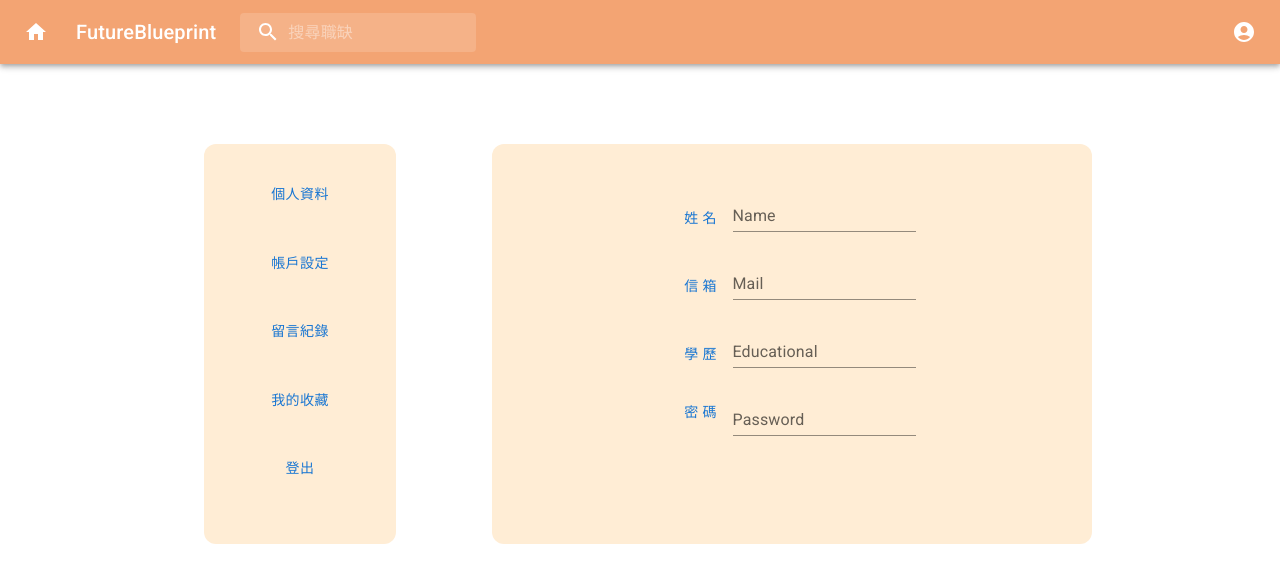
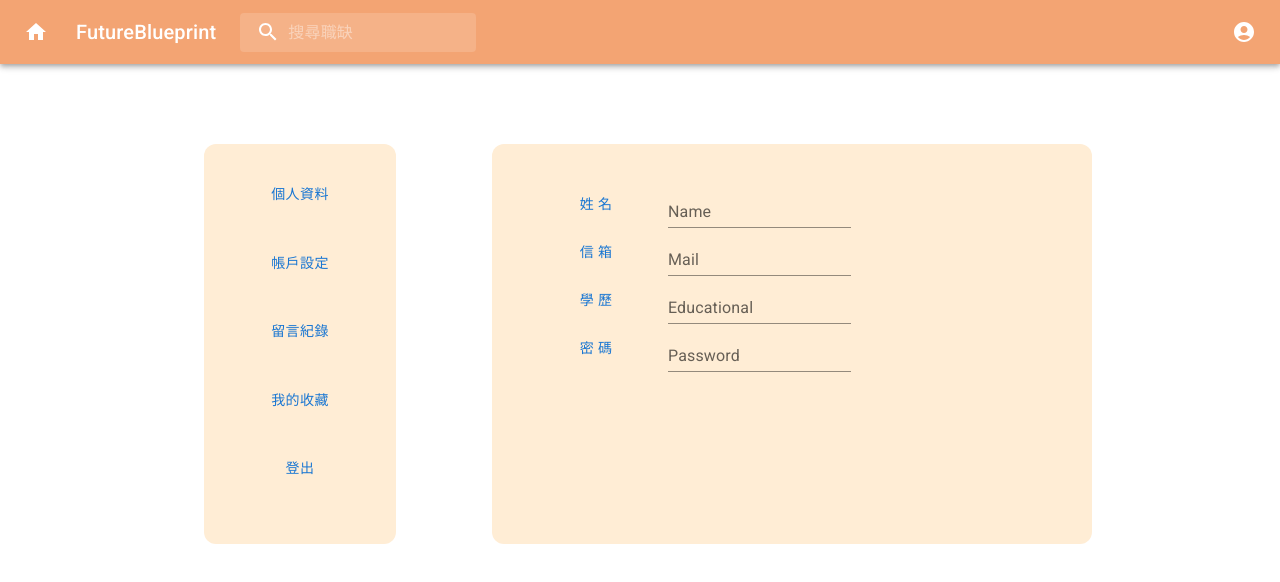
Before and after one commit to KJCGray/Future_blueprint, a Next.js app: page /personal in a window 1280 px wide. Both pictures are taken after a click on the button "帳戶設定". Shown: the top 582 px of the page. Built offline with nearby package versions, Linux system fonts and the light colour scheme.

Commit message:
userdat and accountsetting function revise

```diff
--- a/src/app/components/personalpage/accountsetting.js
+++ b/src/app/components/personalpage/accountsetting.js
@@ -1,41 +1,70 @@
-import React from 'react';
+'use client';
+import React, { useState } from 'react';
 import Button from '@mui/material/Button';
 import TextField from '@mui/material/TextField';
 const Accountsetting = () => {
+    const [isName, setIsName] = useState(false);
+
+    const handleNameClick = () => {
+      setIsName(!isName);
+    }
+
+    const [isMail, setIsMail] = useState(false);
+
+    const handleMailClick = () => {
+      setIsMail(!isMail);
+    }
+
+    const [isEducational, setIsEducational] = useState(false);
+
+    const handleEducationalClick = () => {
+      setIsEducational(!isEducational);
+    }
+
+    const [isPassword, setIsPassword] = useState(false);
+
+    const handlePasswordClick = () => {
+      setIsPassword(!isPassword);
+    }
 
   return (
     <div className=' bg-orange-100 rounded-xl w-[600px] h-[400px]'>
-        <div className='flex flex-col items-center w-auto pt-10'>
-            <div className='flex items-center'>
-                <div>
-                <Button className='flex items-center justify-center w-auto h-8 p-4 my-6 mr-10 font-semibold bg-orange-200 rounded text-red-950'>姓   名</Button>
-                </div>
-                <div className='mb-5'>
-                    <TextField id="standard-basic" label="Name" variant="standard"/>
+        <div className='flex flex-col w-3/5 pt-4 ml-16'>
+
+            <div className='flex items-center mt-5'>
+                <Button onClick={handleNameClick}
+                className='flex items-center justify-center w-20 h-8 my-6 font-semibold text-yellow-900 bg-orange-200 rounded'>
+                姓   名
+                </Button>
+                <div className='ml-8'>
+                    {isName ? '未輸入' : (<TextField id="standard-basic" label="Name" variant="standard"/>)}
                 </div>
             </div>
             <div className='flex items-center'>
-                <div>
-                <Button className='flex items-center justify-center w-auto h-8 p-4 my-6 mr-10 font-semibold bg-orange-200 rounded text-red-950'>信   箱</Button>
-                </div>
-                <div className='mb-5'>
-                    <TextField id="standard-basic" label="Mail" variant="standard" />
+                <Button onClick={handleMailClick}
+                className='flex items-center justify-center w-20 h-8 my-6 font-semibold text-yellow-900 bg-orange-200 rounded'>
+                信   箱
+                </Button>
+                <div className='ml-8'>
+                    {isMail ? '未輸入' : (<TextField id="standard-basic" label="Mail" variant="standard"/>)}
                 </div>
             </div>
             <div className='flex items-center'>
-                <div>
-                <Button className='flex items-center justify-center w-auto h-8 p-4 my-6 mr-10 font-semibold bg-orange-200 rounded text-red-950'>學   歷</Button>
-                </div>
-                <div className='mb-5'>
-                    <TextField id="standard-basic" label="Educational" variant="standard" />
+                <Button onClick={handleEducationalClick}
+                className='flex items-center justify-center w-20 h-8 my-6 font-semibold text-yellow-900 bg-orange-200 rounded'>
+                學   歷
+                </Button>
+                <div className='ml-8'>
+                    {isEducational ? '未輸入' : (<TextField id="standard-basic" label="Educational" variant="standard"/>)}
                 </div>
             </div>
-            <div className='flex items-center justify-center'>
-                <div>
-                <Button className='flex items-center justify-center w-auto h-8 p-4 my-6 mr-10 font-semibold bg-orange-200 rounded text-red-950'>密   碼</Button>
-                </div>
-                <div>
-                    <TextField id="standard-basic" label="Password" variant="standard" />
+            <div className='flex items-center'>
+                <Button onClick={handlePasswordClick}
+                className='flex items-center justify-center w-20 h-8 my-6 font-semibold text-yellow-900 bg-orange-200 rounded'>
+                密   碼
+                </Button>
+                <div className='ml-8'>
+                    {isPassword ? '未輸入' : (<TextField id="standard-basic" label="Password" variant="standard"/>)}
                 </div>
             </div>
 
--- a/src/app/components/personalpage/userdata.js
+++ b/src/app/components/personalpage/userdata.js
@@ -8,10 +8,23 @@ const Userdata = () => {
   const handleCerClick = () => {
     setIsCer(!isCer);
   }
+
   const [isLanguage, setIsLanguage] = useState(false);
 
   const handleLanguageClick = () => {
     setIsLanguage(!isLanguage);
+  }
+
+  const [isEducational, setIsEducational] = useState(false);
+
+  const handleEducationalClick = () => {
+    setIsEducational(!isEducational);
+  }
+
+  const [isMajor, setIsMajor] = useState(false);
+
+  const handleMajorClick = () => {
+    setIsMajor(!isMajor);
   }
   return (
     <div className=' bg-orange-100 rounded-xl w-[600px] h-[400px]'>
@@ -37,13 +50,26 @@ const Userdata = () => {
           </div>
         </div>
 
-        <div>
-          <Button className='flex items-center justify-center w-20 h-8 my-6 font-semibold text-yellow-900 bg-orange-200 rounded'>學   歷</Button>
+        <div className='flex items-center'>
+            <Button onClick={handleEducationalClick}
+            className='flex items-center justify-center w-20 h-8 my-6 font-semibold text-yellow-900 bg-orange-200 rounded'>
+              學   歷
+            </Button>
+          <div className='ml-8'>
+            {isEducational ? '未輸入' : (<TextField id="standard-basic" label="Educational" variant="standard"/>)}
+          </div>
         </div>
-        <div>
-          <Button className='flex items-center justify-center w-20 h-8 my-6 font-semibold text-yellow-900 bg-orange-200 rounded'>專業能力</Button>
+
+        <div className='flex items-center'>
+            <Button onClick={handleMajorClick}
+            className='flex items-center justify-center w-20 h-8 my-6 font-semibold text-yellow-900 bg-orange-200 rounded'>
+              專業能力
+            </Button>
+          <div className='ml-8'>
+            {isMajor ? '未輸入' : (<TextField id="standard-basic" label="Major" variant="standard"/>)}
+          </div>
         </div>
-          </div>
+      </div>
 
       <div className='flex justify-center'>
         <div>
```
